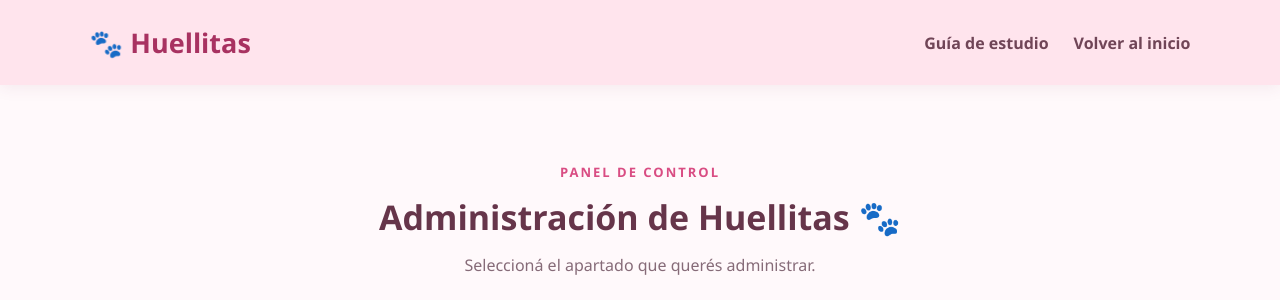
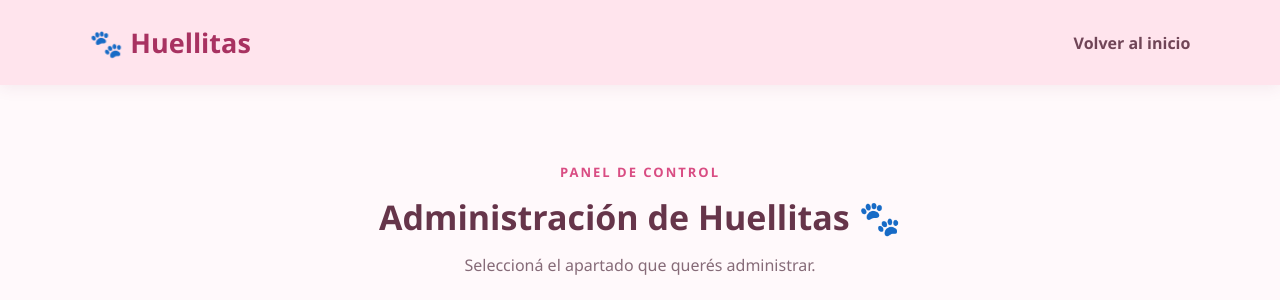
Before and after one commit to July675/Huellita, a Java web app: page /admin.jsp in a window 1280 px wide. Shown: the top 300 px of the page. Run offline with Tomcat 11, a stand-in JSP engine, Linux system fonts and the light colour scheme.

Commit message:
Quitar enlace de guia de administracion

```diff
--- a/src/main/webapp/admin.jsp
+++ b/src/main/webapp/admin.jsp
@@ -17,7 +17,6 @@
 			🐾 Huellitas </a>
 
 		<nav>
-			<a href="${pageContext.request.contextPath}/guia.jsp">Guía de estudio</a>
 			<a href="${pageContext.request.contextPath}/index.jsp">Volver al
 				inicio</a>
 		</nav>
```
